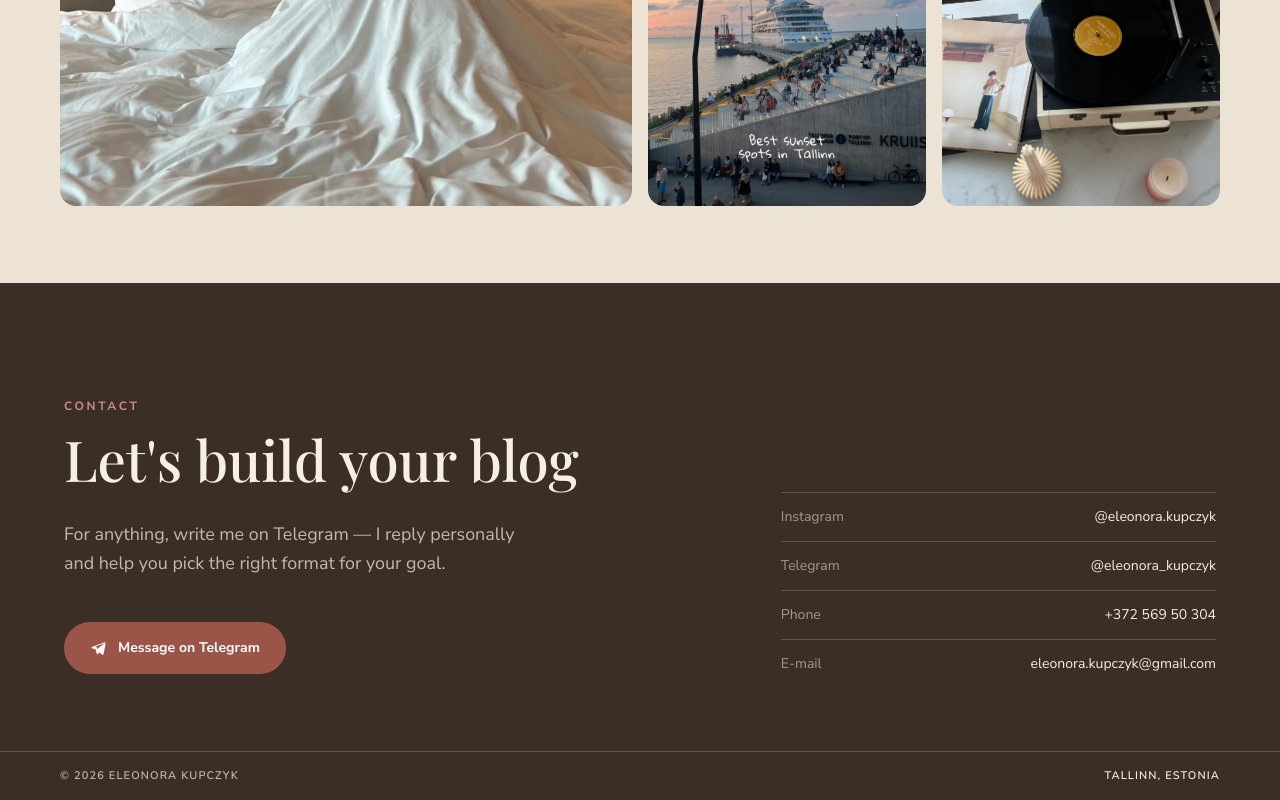
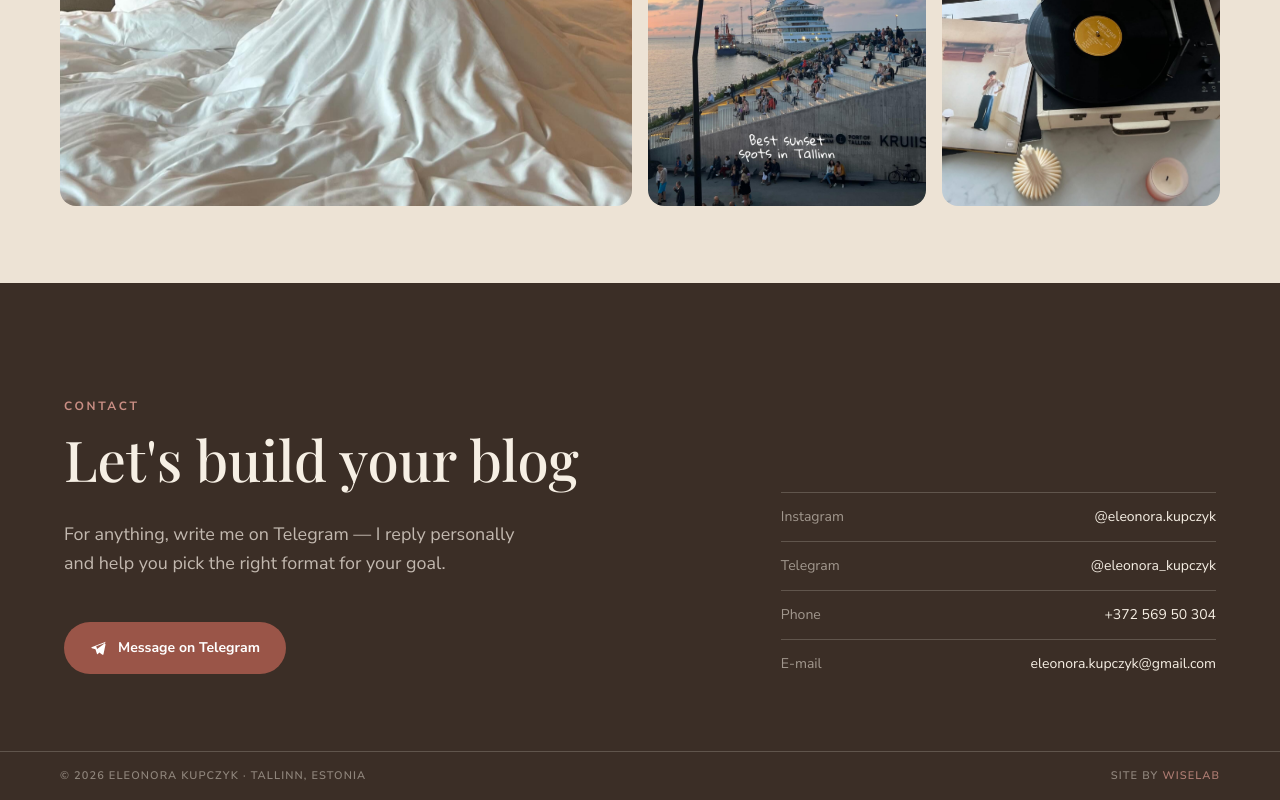
Before and after one commit to wiselab-group/eleonora.ee, a Next.js app: page / in a window 1280 px wide. Shown: the part 4107-4907 px from the top of the page. Built offline with nearby package versions, Linux system fonts and the light colour scheme.

Commit message:
style(footer): merge credit into copyright line, mute opacity

```diff
--- a/src/components/sections/Contact.tsx
+++ b/src/components/sections/Contact.tsx
@@ -87,23 +87,15 @@ export function Contact() {
           </div>
         </div>
       </motion.div>
-      <div className="flex justify-between text-[11px] font-semibold tracking-[0.1em] uppercase text-(--color-on-dark)/72 border-t border-(--color-on-dark)/20 px-5 sm:px-[clamp(20px,5vw,60px)] py-4">
-        <span>© 2026 Eleonora Kupczyk</span>
+      <div className="flex justify-between items-center text-[11px] font-semibold tracking-[0.1em] uppercase text-(--color-on-dark)/45 border-t border-(--color-on-dark)/20 px-5 sm:px-[clamp(20px,5vw,60px)] py-4">
+        <span>© 2026 Eleonora Kupczyk · Tallinn, Estonia</span>
         <a
           href="https://wiselab.ee/"
           target="_blank"
           rel="noopener noreferrer"
-          className="group relative no-underline text-(--color-on-dark) transition-opacity duration-250 ease-(--ease-transition) hover:opacity-100"
+          className="no-underline text-(--color-on-dark)/45 transition-opacity duration-250 ease-(--ease-transition) hover:opacity-80 active:opacity-55"
         >
-          <span className="block transition-opacity duration-[550ms] ease-(--ease-transition) group-hover:opacity-0">
-            Tallinn, Estonia
-          </span>
-          <span
-            aria-hidden="true"
-            className="absolute inset-0 flex items-center justify-end opacity-0 transition-opacity duration-[550ms] ease-(--ease-transition) group-hover:opacity-100"
-          >
-            Site by <span className="text-(--color-accent) ml-1">Wiselab</span>
-          </span>
+          Site by <span className="text-(--color-accent)/80">Wiselab</span>
         </a>
       </div>
     </section>
```
